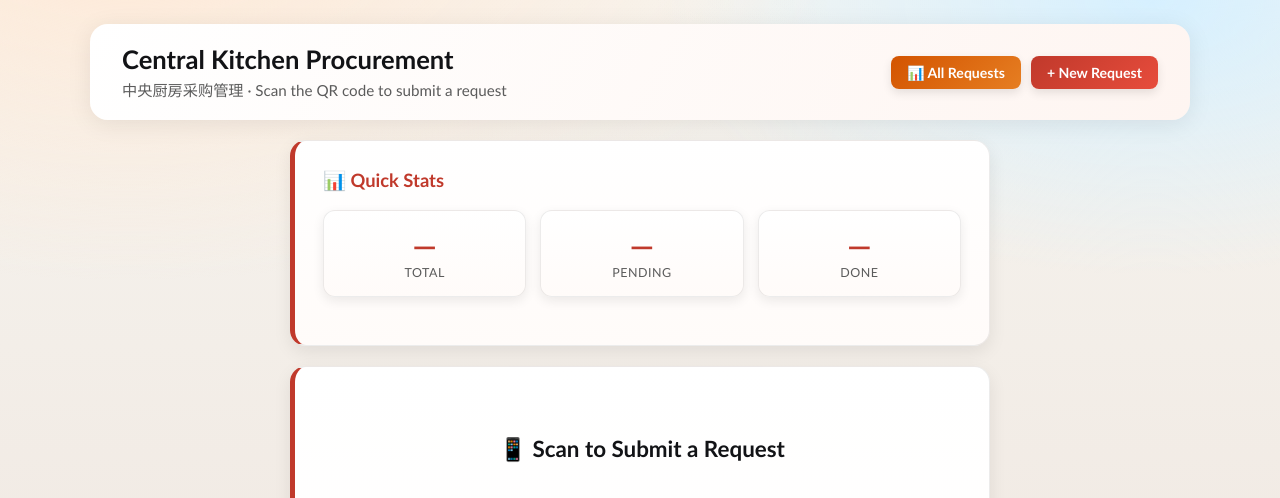
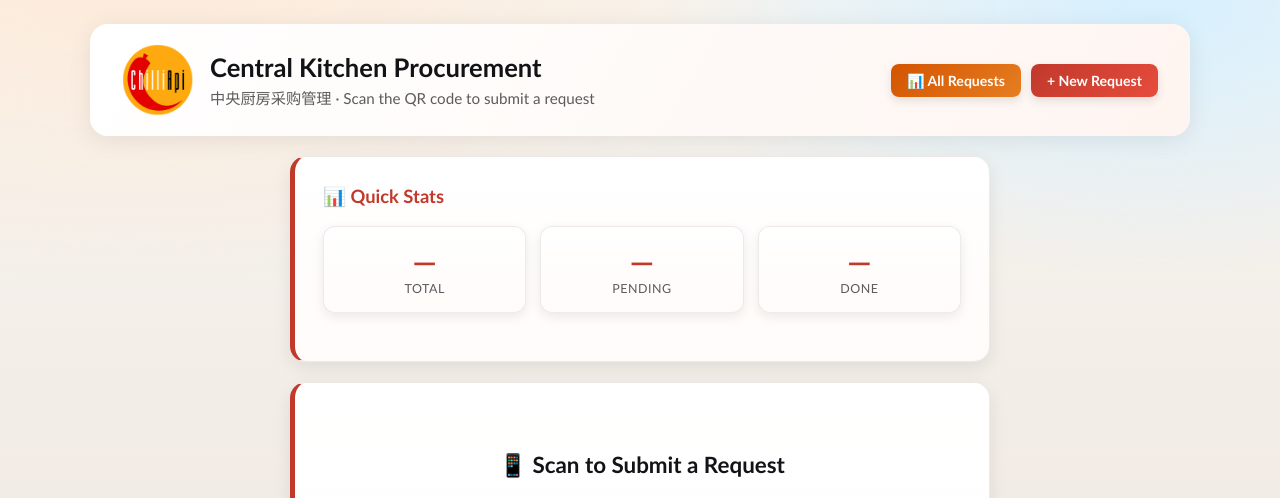
Before and after one commit to Detectiveplati/procurementapp, a website: page procurement/index.html in a window 1280 px wide. Shown: the top 498 px of the page. Drawn offline with Linux system fonts and the light colour scheme; no server answers.

Commit message:
Add Chilli API logo, clicking routes to home page

```diff
--- a/procurement/index.html
+++ b/procurement/index.html
@@ -10,7 +10,7 @@
 
 <header>
   <div class="header-content">
-    <img class="site-logo" src="assets/logo.png" onerror="this.style.display='none'" alt=""/>
+    <a href="/" style="line-height:0;flex-shrink:0;"><img class="site-logo" src="assets/logo.png" alt="Chilli API" style="cursor:pointer;"/></a>
     <div class="header-text">
       <h1>Central Kitchen Procurement</h1>
       <p>中央厨房采购管理 · Scan the QR code to submit a request</p>
```
Also changed, not shown: procurement/request-detail.html (+1 -1 lines), procurement/request-form.html (+1 -1 lines), procurement/requests.html (+1 -1 lines), procurement/assets/logo.png (added).
